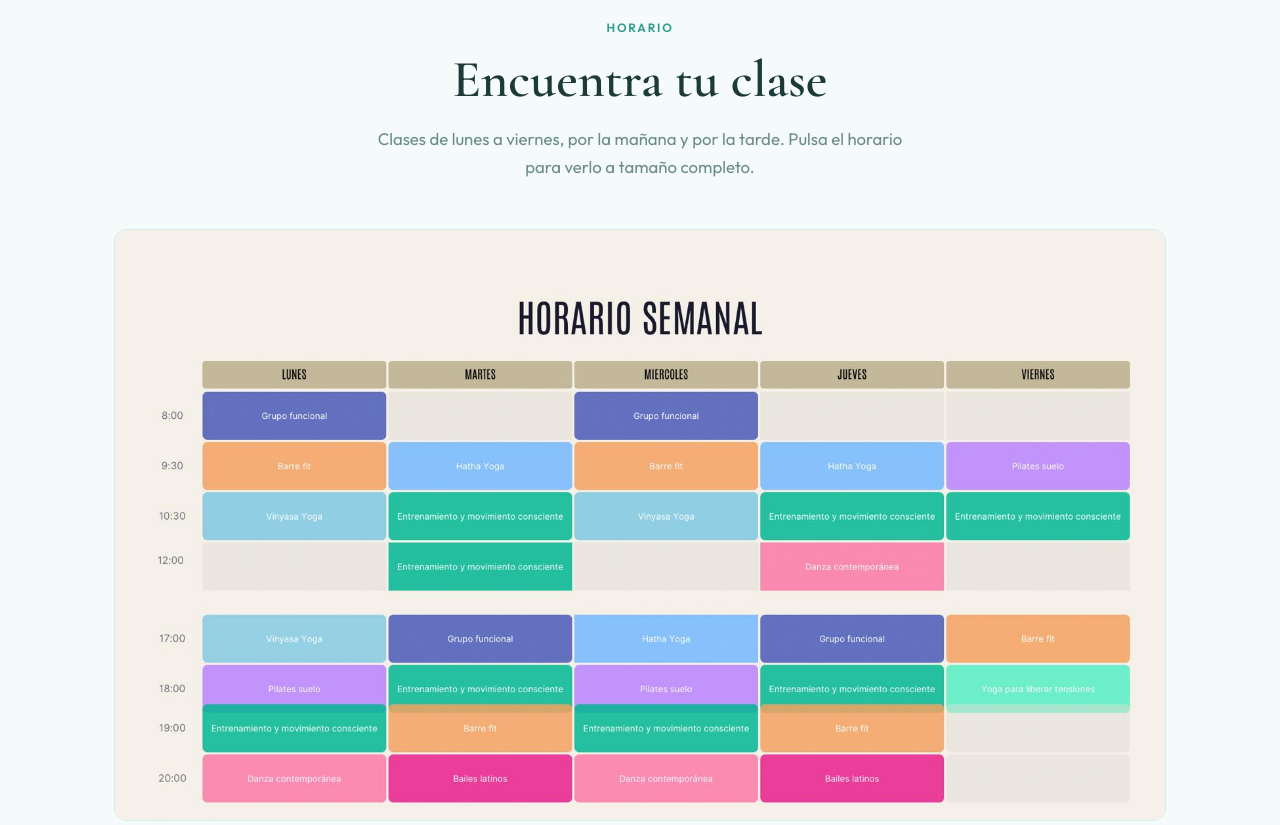
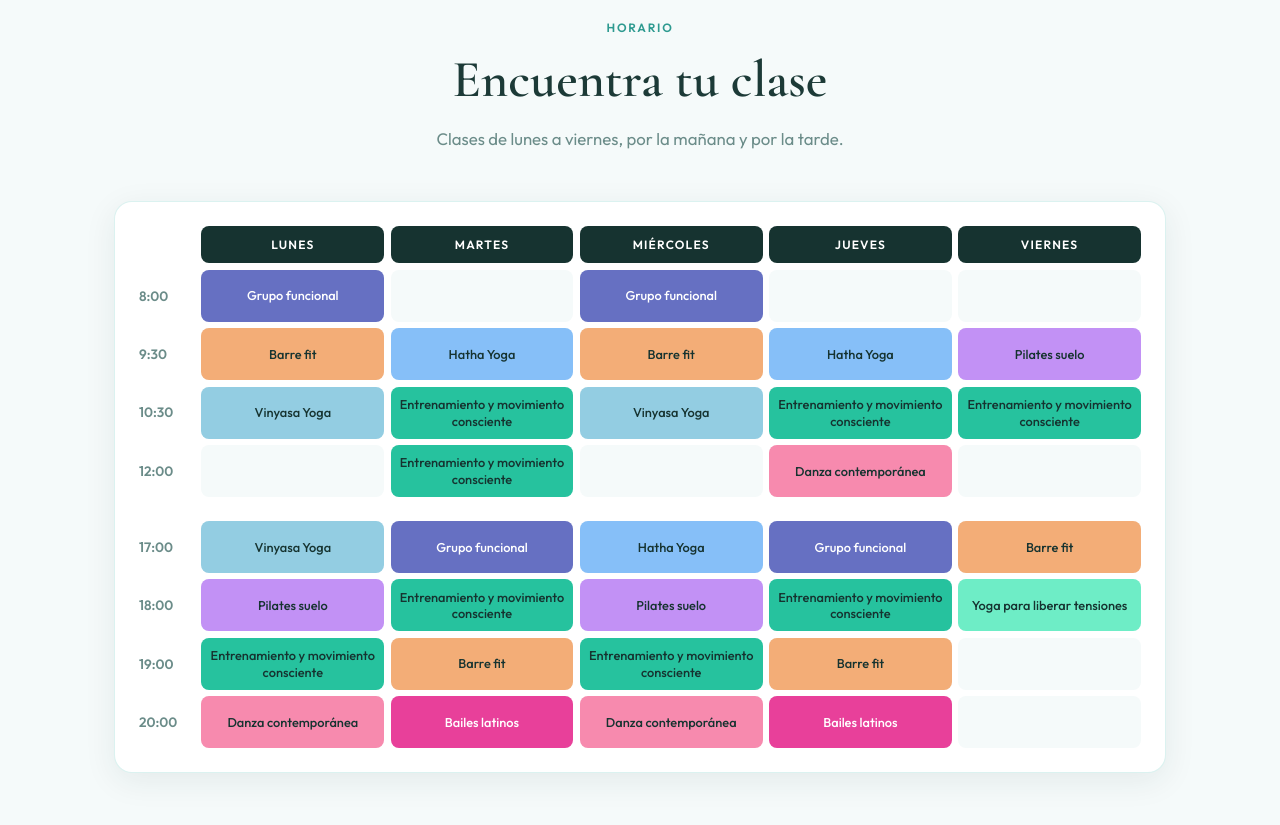
Before and after one commit to davra02/movemsa_landing_page, an Astro site: page / in a window 1280 px wide. Shown: the part 3160-3985 px from the top of the page. Built offline with nearby package versions, Linux system fonts and the light colour scheme; Astro itself is replaced by a stand-in of ours; no server answers.

Commit message:
Horario editable desde Google Sheets
- El horario se pinta como tabla HTML (lista por día en móvil) a partir
  de una hoja de Google con columnas Día · Hora · Clase
- Los horarios del bloque de baile se calculan de la misma hoja
- Si la hoja no carga se usa src/data/horario.csv como respaldo
- Se elimina la imagen antigua del horario

Co-Authored-By: Claude Opus 5.5 <noreply@anthropic.com>

```diff
--- a/src/components/Schedule.astro
+++ b/src/components/Schedule.astro
@@ -1,6 +1,7 @@
 ---
-import horarioSrc from '../assets/horario.jpeg';
 import bailesSrc from '../assets/clases_baile.jpeg';
+import defaultCsv from '../data/horario.csv?raw';
+import { parseSchedule, renderSchedule, classTimes } from '../lib/schedule';
 import { useTranslations, type Lang } from '../i18n/ui';
 
 interface Props {
@@ -8,9 +9,12 @@ interface Props {
 }
 const { lang = 'es' } = Astro.props;
 const t = useTranslations(lang);
+
+// Horario por defecto (se ve si la hoja de Google no carga).
+const rows = parseSchedule(defaultCsv);
 ---
 
-<section class="schedule" id="horario">
+<section class="schedule" id="horario" data-lang={lang}>
   <div class="schedule__inner container">
     <header class="schedule__header">
       <span class="section-label">{t('scheduleLabel')}</span>
@@ -18,23 +22,7 @@ const t = useTranslations(lang);
       <p class="schedule__intro">{t('scheduleIntro')}</p>
     </header>
 
-    <p class="schedule__swipe" aria-hidden="true">{t('scheduleSwipe')}</p>
-    <a
-      href={horarioSrc.src}
-      target="_blank"
-      rel="noopener"
-      class="schedule__img-link"
-      aria-label={t('scheduleOpen')}
-    >
-      <img
-        src={horarioSrc.src}
-        width={horarioSrc.width}
-        height={horarioSrc.height}
-        alt={t('scheduleImgAlt')}
-        loading="lazy"
-        class="schedule__img"
-      />
-    </a>
+    <div class="timetable" id="timetable" set:html={renderSchedule(rows, lang)} />
 
     <div class="dance">
       <a href={bailesSrc.src} target="_blank" rel="noopener" class="dance__poster">
@@ -55,12 +43,12 @@ const t = useTranslations(lang);
         <ul class="dance__list">
           <li class="dance__item">
             <h4>{t('dance1Title')}</h4>
-            <p class="dance__times" set:html={t('dance1Times')} />
+            <p class="dance__times" data-class="Danza contemporánea" set:html={classTimes(rows, 'Danza contemporánea', lang)} />
           </li>
           <li class="dance__item">
             <h4>{t('dance2Title')}</h4>
             <p class="dance__sub">{t('dance2Sub')}</p>
-            <p class="dance__times">{t('dance2Times')}</p>
+            <p class="dance__times" data-class="Bailes latinos" set:html={classTimes(rows, 'Bailes latinos', lang)} />
           </li>
         </ul>
 
@@ -76,6 +64,32 @@ const t = useTranslations(lang);
     </svg>
   </div>
 </section>
+
+<script>
+  import { SHEET_ID, sheetCsvUrl, parseSchedule, renderSchedule, classTimes, type Lang } from '../lib/schedule';
+
+  async function loadSheet() {
+    if (!SHEET_ID) return;
+    const section = document.getElementById('horario');
+    const target = document.getElementById('timetable');
+    if (!section || !target) return;
+    const lang = (section.dataset.lang ?? 'es') as Lang;
+    try {
+      const res = await fetch(sheetCsvUrl(SHEET_ID), { cache: 'no-store' });
+      if (!res.ok) return;
+      const rows = parseSchedule(await res.text());
+      if (!rows.length) return; // hoja vacía o mal formada: se queda el horario por defecto
+      target.innerHTML = renderSchedule(rows, lang);
+      section.querySelectorAll<HTMLElement>('[data-class]').forEach((el) => {
+        const times = classTimes(rows, el.dataset.class!, lang);
+        if (times) el.innerHTML = times;
+      });
+    } catch {
+      // Sin conexión con Google: se queda el horario por defecto.
+    }
+  }
+  loadSheet();
+</script>
 
 <style>
   .schedule {
@@ -103,30 +117,78 @@ const t = useTranslations(lang);
     font-size: 1.05rem;
   }
 
-  .schedule__img-link {
-    display: block;
-    overflow-x: auto;
-    -webkit-overflow-scrolling: touch;
-    border-radius: var(--radius);
+  /* ---------- Timetable (HTML generado, de ahí :global) ---------- */
+  .timetable {
+    background: var(--clr-white);
+    border-radius: calc(var(--radius) * 1.5);
+    border: 1px solid rgba(75,191,181,0.2);
+    box-shadow: 0 8px 32px rgba(22,51,48,0.08);
+    padding: 1.5rem;
   }
 
-  .schedule__swipe {
-    display: none;
-    text-align: center;
-    font-size: 0.85rem;
-    color: var(--clr-text-muted);
-    margin-block-end: 0.75rem;
+  .timetable :global(.tt-table) {
+    display: grid;
+    gap: 0.4rem;
   }
 
-  .schedule__img {
-    width: 100%;
-    height: auto;
-    border-radius: var(--radius);
-    box-shadow: 0 8px 32px rgba(22,51,48,0.1);
-    border: 1px solid rgba(75,191,181,0.2);
+  .timetable :global(.tt-row) {
+    display: grid;
+    grid-template-columns: 3.5rem repeat(var(--tt-days), minmax(0, 1fr));
+    gap: 0.4rem;
+    align-items: stretch;
   }
 
-  /* Dance classes highlight */
+  .timetable :global(.tt-row--gap) {
+    margin-block-start: 1.1rem;
+  }
+
+  .timetable :global(.tt-day) {
+    background: var(--clr-surface-dark);
+    color: var(--clr-white);
+    border-radius: 8px;
+    padding: 0.55rem 0.25rem;
+    text-align: center;
+    font-size: 0.75rem;
+    font-weight: 600;
+    letter-spacing: 0.1em;
+    text-transform: uppercase;
+  }
+
+  .timetable :global(.tt-time) {
+    font-size: 0.85rem;
+    font-weight: 600;
+    color: var(--clr-text-muted);
+    display: flex;
+    align-items: center;
+  }
+
+  .timetable :global(.tt-cell) {
+    background: var(--clr-bg);
+    border-radius: 8px;
+    min-height: 3.25rem;
+    display: flex;
+    flex-direction: column;
+    gap: 0.3rem;
+  }
+
+  .timetable :global(.tt-class) {
+    flex: 1;
+    display: flex;
+    align-items: center;
+    justify-content: center;
+    text-align: center;
+    border-radius: 8px;
+    padding: 0.5rem 0.4rem;
+    font-size: 0.8rem;
+    font-weight: 500;
+    line-height: 1.3;
+  }
+
+  .timetable :global(.tt-list) {
+    display: none;
+  }
+
+  /* ---------- Dance classes highlight ---------- */
   .dance {
     margin-block-start: 4rem;
     display: grid;
@@ -220,13 +282,49 @@ const t = useTranslations(lang);
   }
 
   @media (max-width: 768px) {
-    .schedule__swipe {
-      display: block;
+    .timetable {
+      padding: 1rem;
     }
 
-    .schedule__img {
-      width: 820px;
-      max-width: none;
+    .timetable :global(.tt-table) {
+      display: none;
+    }
+
+    .timetable :global(.tt-list) {
+      display: grid;
+      gap: 1.5rem;
+    }
+
+    .timetable :global(.tt-list-day h3) {
+      font-family: var(--font-display);
+      font-size: 1.4rem;
+      font-weight: 600;
+      color: var(--clr-text);
+      margin-block-end: 0.5rem;
+      padding-block-end: 0.35rem;
+      border-bottom: 1px solid rgba(75,191,181,0.25);
+    }
+
+    .timetable :global(.tt-list-day ul) {
+      list-style: none;
+      padding: 0;
+      margin: 0;
+      display: grid;
+      gap: 0.4rem;
+    }
+
+    .timetable :global(.tt-list-day li) {
+      display: grid;
+      grid-template-columns: 3.25rem 1fr;
+      gap: 0.6rem;
+      align-items: center;
+    }
+
+    .timetable :global(.tt-list-day .tt-class) {
+      justify-content: flex-start;
+      text-align: left;
+      padding: 0.6rem 0.8rem;
+      font-size: 0.9rem;
     }
 
     .dance {
--- /dev/null
+++ b/src/data/horario.csv
@@ -0,0 +1,33 @@
+Día,Hora,Clase
+Lunes,8:00,Grupo funcional
+Lunes,9:30,Barre fit
+Lunes,10:30,Vinyasa Yoga
+Lunes,17:00,Vinyasa Yoga
+Lunes,18:00,Pilates suelo
+Lunes,19:00,Entrenamiento y movimiento consciente
+Lunes,20:00,Danza contemporánea
+Martes,9:30,Hatha Yoga
+Martes,10:30,Entrenamiento y movimiento consciente
+Martes,12:00,Entrenamiento y movimiento consciente
+Martes,17:00,Grupo funcional
+Martes,18:00,Entrenamiento y movimiento consciente
+Martes,19:00,Barre fit
+Martes,20:00,Bailes latinos
+Miércoles,8:00,Grupo funcional
+Miércoles,9:30,Barre fit
+Miércoles,10:30,Vinyasa Yoga
+Miércoles,17:00,Hatha Yoga
+Miércoles,18:00,Pilates suelo
+Miércoles,19:00,Entrenamiento y movimiento consciente
+Miércoles,20:00,Danza contemporánea
+Jueves,9:30,Hatha Yoga
+Jueves,10:30,Entrenamiento y movimiento consciente
+Jueves,12:00,Danza contemporánea
+Jueves,17:00,Grupo funcional
+Jueves,18:00,Entrenamiento y movimiento consciente
+Jueves,19:00,Barre fit
+Jueves,20:00,Bailes latinos
+Viernes,9:30,Pilates suelo
+Viernes,10:30,Entrenamiento y movimiento consciente
+Viernes,17:00,Barre fit
+Viernes,18:00,Yoga para liberar tensiones
--- a/src/i18n/ui.ts
+++ b/src/i18n/ui.ts
@@ -64,18 +64,13 @@ const translations = {
     // Schedule
     scheduleLabel: 'Horario',
     scheduleTitle: 'Encuentra tu clase',
-    scheduleIntro: 'Clases de lunes a viernes, por la mañana y por la tarde. Pulsa el horario para verlo a tamaño completo.',
-    scheduleImgAlt: 'Horario semanal de clases de MovEmSa, de lunes a viernes',
-    scheduleOpen: 'Ver horario a tamaño completo',
-    scheduleSwipe: 'Desliza para ver toda la semana →',
+    scheduleIntro: 'Clases de lunes a viernes, por la mañana y por la tarde.',
     danceBadge: 'Novedad',
     danceTitle: 'Clases de baile',
     danceIntro: 'Mucho más que baile: muévete, exprésate y desconecta.',
     dance1Title: 'Danza contemporánea',
-    dance1Times: 'Lunes y miércoles · 20:00<br/>Jueves · 12:00',
     dance2Title: 'Bailes latinos',
     dance2Sub: 'Bachata, salsa, merengue, chachachá… Sin pareja. Sin nivel.',
-    dance2Times: 'Martes y jueves · 20:00',
     danceCta: 'Reserva tu clase',
     danceImgAlt: 'Cartel de las clases de baile de MovEmSa: danza contemporánea y bailes latinos',
 
@@ -190,18 +185,13 @@ const translations = {
     // Schedule
     scheduleLabel: 'Schedule',
     scheduleTitle: 'Find your class',
-    scheduleIntro: 'Classes Monday to Friday, mornings and evenings. Tap the schedule to view it full size.',
-    scheduleImgAlt: 'MovEmSa weekly class schedule, Monday to Friday',
-    scheduleOpen: 'View full-size schedule',
-    scheduleSwipe: 'Swipe to see the whole week →',
+    scheduleIntro: 'Classes Monday to Friday, mornings and evenings.',
     danceBadge: 'New',
     danceTitle: 'Dance classes',
     danceIntro: 'Much more than dance: move, express yourself and unwind.',
     dance1Title: 'Contemporary dance',
-    dance1Times: 'Monday & Wednesday · 20:00<br/>Thursday · 12:00',
     dance2Title: 'Latin dance',
     dance2Sub: 'Bachata, salsa, merengue, cha-cha-cha… No partner. No level needed.',
-    dance2Times: 'Tuesday & Thursday · 20:00',
     danceCta: 'Book your class',
     danceImgAlt: 'MovEmSa dance classes poster: contemporary dance and Latin dance',
 
--- /dev/null
+++ b/src/lib/schedule.ts
@@ -0,0 +1,193 @@
+/**
+ * Horario editable desde Google Sheets.
+ *
+ * La hoja tiene tres columnas: Día · Hora · Clase (una fila por clase).
+ * Se comparte como "Cualquier persona con el enlace: Lector" y se pega su ID
+ * en SHEET_ID. Si está vacío o la hoja falla, se usa src/data/horario.csv.
+ */
+
+// ID de la hoja: lo que va entre /d/ y /edit en la URL de Google Sheets.
+export const SHEET_ID = '1caBDDUMa3x8i1kDLXSR15CIJlnXzBNYIjN2p0E5KWEo';
+// Pestaña de la hoja: el número que aparece tras "gid=" en la URL.
+export const SHEET_GID = '1867494187';
+
+export const sheetCsvUrl = (id: string) =>
+  `https://docs.google.com/spreadsheets/d/${id}/gviz/tq?tqx=out:csv&gid=${SHEET_GID}`;
+
+export type Lang = 'es' | 'en';
+
+export interface ScheduleRow {
+  day: number; // 0 = lunes … 6 = domingo
+  minutes: number;
+  time: string;
+  name: string;
+}
+
+const DAY_KEYS = ['lunes', 'martes', 'miercoles', 'jueves', 'viernes', 'sabado', 'domingo'];
+const DAY_NAMES: Record<Lang, string[]> = {
+  es: ['Lunes', 'Martes', 'Miércoles', 'Jueves', 'Viernes', 'Sábado', 'Domingo'],
+  en: ['Monday', 'Tuesday', 'Wednesday', 'Thursday', 'Friday', 'Saturday', 'Sunday'],
+};
+
+const normalize = (s: string) =>
+  s.normalize('NFD').replace(/[̀-ͯ]/g, '').trim().toLowerCase();
+
+const escapeHtml = (s: string) =>
+  s.replace(/[&<>"']/g, (c) => ({ '&': '&amp;', '<': '&lt;', '>': '&gt;', '"': '&quot;', "'": '&#39;' })[c]!);
+
+/* ---------- CSV ---------- */
+
+function parseCsv(text: string): string[][] {
+  const rows: string[][] = [];
+  let row: string[] = [];
+  let field = '';
+  let quoted = false;
+  for (let i = 0; i < text.length; i++) {
+    const c = text[i];
+    if (quoted) {
+      if (c === '"' && text[i + 1] === '"') { field += '"'; i++; }
+      else if (c === '"') quoted = false;
+      else field += c;
+    } else if (c === '"') quoted = true;
+    else if (c === ',') { row.push(field); field = ''; }
+    else if (c === '\n' || c === '\r') {
+      if (c === '\r' && text[i + 1] === '\n') i++;
+      row.push(field); rows.push(row); row = []; field = '';
+    } else field += c;
+  }
+  if (field || row.length) { row.push(field); rows.push(row); }
+  return rows;
+}
+
+function parseDay(s: string): number {
+  const n = normalize(s);
+  return DAY_KEYS.findIndex((d) => n.startsWith(d.slice(0, 3)));
+}
+
+function parseTime(s: string): { minutes: number; time: string } | null {
+  const m = s.trim().match(/^(\d{1,2})(?:[:.h](\d{2}))?/);
+  if (!m) return null;
+  const h = Number(m[1]);
+  const min = Number(m[2] ?? 0);
+  if (h > 23 || min > 59) return null;
+  return { minutes: h * 60 + min, time: `${h}:${String(min).padStart(2, '0')}` };
+}
+
+export function parseSchedule(csv: string): ScheduleRow[] {
+  const rows = parseCsv(csv).filter((r) => r.some((c) => c.trim()));
+  if (!rows.length) return [];
+
+  // Localiza las columnas por su cabecera; si no hay cabecera reconocible, asume Día, Hora, Clase.
+  const header = rows[0].map(normalize);
+  let iDay = header.findIndex((h) => h.startsWith('dia') || h.startsWith('day'));
+  let iTime = header.findIndex((h) => h.startsWith('hora') || h.startsWith('time'));
+  let iName = header.findIndex((h) => h.startsWith('clase') || h.startsWith('class') || h.startsWith('actividad'));
+  const hasHeader = iDay >= 0 && iTime >= 0 && iName >= 0;
+  if (!hasHeader) [iDay, iTime, iName] = [0, 1, 2];
+
+  const out: ScheduleRow[] = [];
+  for (const r of rows.slice(hasHeader ? 1 : 0)) {
+    const day = parseDay(r[iDay] ?? '');
+    const t = parseTime(r[iTime] ?? '');
+    const name = (r[iName] ?? '').trim();
+    if (day < 0 || !t || !name) continue;
+    out.push({ day, ...t, name });
+  }
+  return out;
+}
+
+/* ---------- Colores ---------- */
+
+const KNOWN_COLORS: Record<string, string> = {
+  'grupo funcional': '#6670C2',
+  'barre fit': '#F3AD77',
+  'hatha yoga': '#86BFF8',
+  'vinyasa yoga': '#93CDE2',
+  'entrenamiento y movimiento consciente': '#26C29E',
+  'danza contemporanea': '#F78AAE',
+  'pilates suelo': '#C291F5',
+  'bailes latinos': '#E8409A',
+  'yoga para liberar tensiones': '#6EEDC6',
+};
+const EXTRA_COLORS = ['#4BBFB5', '#E9A23B', '#7C8CF8', '#E26D5C', '#9BC53D', '#B57EDC', '#3FA7D6', '#F2C14E'];
+
+function colorFor(name: string): string {
+  const key = normalize(name);
+  if (KNOWN_COLORS[key]) return KNOWN_COLORS[key];
+  let h = 0;
+  for (const c of key) h = (h * 31 + c.charCodeAt(0)) >>> 0;
+  return EXTRA_COLORS[h % EXTRA_COLORS.length];
+}
+
+function textColorFor(bg: string): string {
+  const [r, g, b] = [1, 3, 5].map((i) => parseInt(bg.slice(i, i + 2), 16) / 255)
+    .map((v) => (v <= 0.03928 ? v / 12.92 : ((v + 0.055) / 1.055) ** 2.4));
+  const lum = 0.2126 * r + 0.7152 * g + 0.0722 * b;
+  return lum > 0.3 ? '#163330' : '#FFFFFF';
+}
+
+/* ---------- Render ---------- */
+
+export function renderSchedule(rows: ScheduleRow[], lang: Lang): string {
+  const days = DAY_NAMES[lang];
+  // Lunes–viernes siempre; sábado y domingo solo si tienen clases.
+  const maxDay = Math.max(4, ...rows.map((r) => r.day));
+  const dayIdx = Array.from({ length: maxDay + 1 }, (_, i) => i);
+  const times = [...new Map(rows.map((r) => [r.minutes, r.time])).entries()].sort((a, b) => a[0] - b[0]);
+
+  const pill = (r: ScheduleRow) => {
+    const bg = colorFor(r.name);
+    return `<span class="tt-class" style="background:${bg};color:${textColorFor(bg)}">${escapeHtml(r.name)}</span>`;
+  };
+
+  // Tabla (escritorio)
+  let table = `<div class="tt-table" role="table" style="--tt-days:${dayIdx.length}">`;
+  table += `<div class="tt-row tt-head" role="row"><span role="columnheader"></span>${dayIdx
+    .map((d) => `<span class="tt-day" role="columnheader">${days[d]}</span>`).join('')}</div>`;
+  let prev = -1;
+  for (const [minutes, time] of times) {
+    const gap = prev >= 0 && prev < 14 * 60 && minutes >= 14 * 60;
+    prev = minutes;
+    table += `<div class="tt-row${gap ? ' tt-row--gap' : ''}" role="row"><span class="tt-time" role="rowheader">${time}</span>`;
+    for (const d of dayIdx) {
+      const cell = rows.filter((r) => r.day === d && r.minutes === minutes);
+      table += `<span class="tt-cell" role="cell">${cell.map(pill).join('')}</span>`;
+    }
+    table += `</div>`;
+  }
+  table += `</div>`;
+
+  // Lista por día (móvil)
+  let list = `<div class="tt-list">`;
+  for (const d of dayIdx) {
+    const items = rows.filter((r) => r.day === d).sort((a, b) => a.minutes - b.minutes);
+    if (!items.length) continue;
+    list += `<div class="tt-list-day"><h3>${days[d]}</h3><ul>${items
+      .map((r) => `<li><span class="tt-time">${r.time}</span>${pill(r)}</li>`).join('')}</ul></div>`;
+  }
+  list += `</div>`;
+
+  return table + list;
+}
+
+/** "Lunes y miércoles · 20:00<br/>Jueves · 12:00" para una clase concreta. */
+export function classTimes(rows: ScheduleRow[], className: string, lang: Lang): string {
+  const key = normalize(className);
+  const days = DAY_NAMES[lang];
+  const and = lang === 'es' ? ' y ' : ' & ';
+  const byTime = new Map<number, { time: string; days: number[] }>();
+  for (const r of rows) {
+    if (normalize(r.name) !== key) continue;
+    const g = byTime.get(r.minutes) ?? { time: r.time, days: [] };
+    if (!g.days.includes(r.day)) g.days.push(r.day);
+    byTime.set(r.minutes, g);
+  }
+  return [...byTime.values()]
+    .sort((a, b) => a.days[0] - b.days[0])
+    .map(({ time, days: ds }) => {
+      const names = ds.sort().map((d, i) => (i === 0 ? days[d] : lang === 'es' ? days[d].toLowerCase() : days[d]));
+      const joined = names.length > 1 ? names.slice(0, -1).join(', ') + and + names.at(-1) : names[0];
+      return `${joined} · ${time}`;
+    })
+    .join('<br/>');
+}
```
Also changed, not shown: src/assets/horario.jpeg (deleted).
